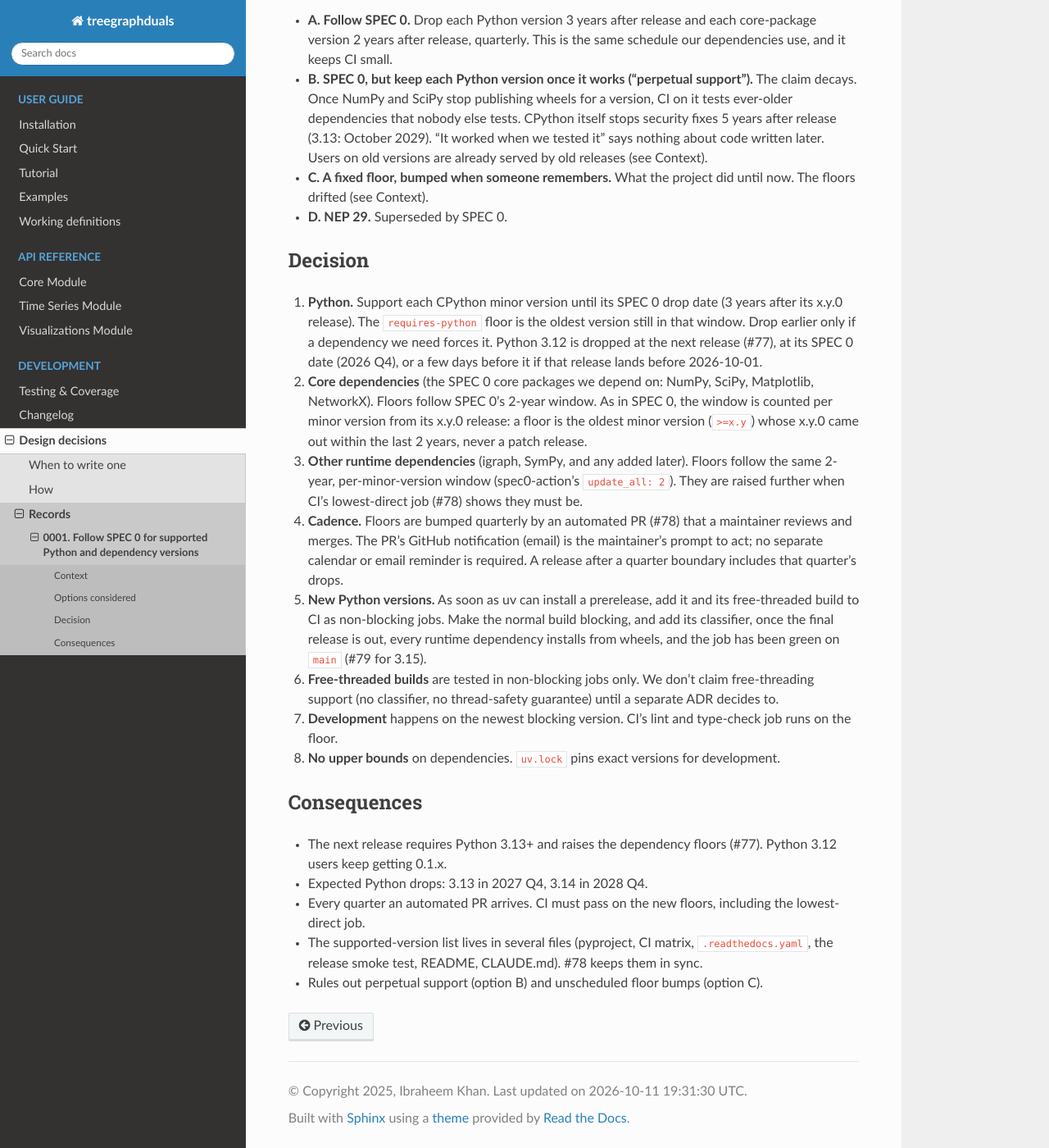
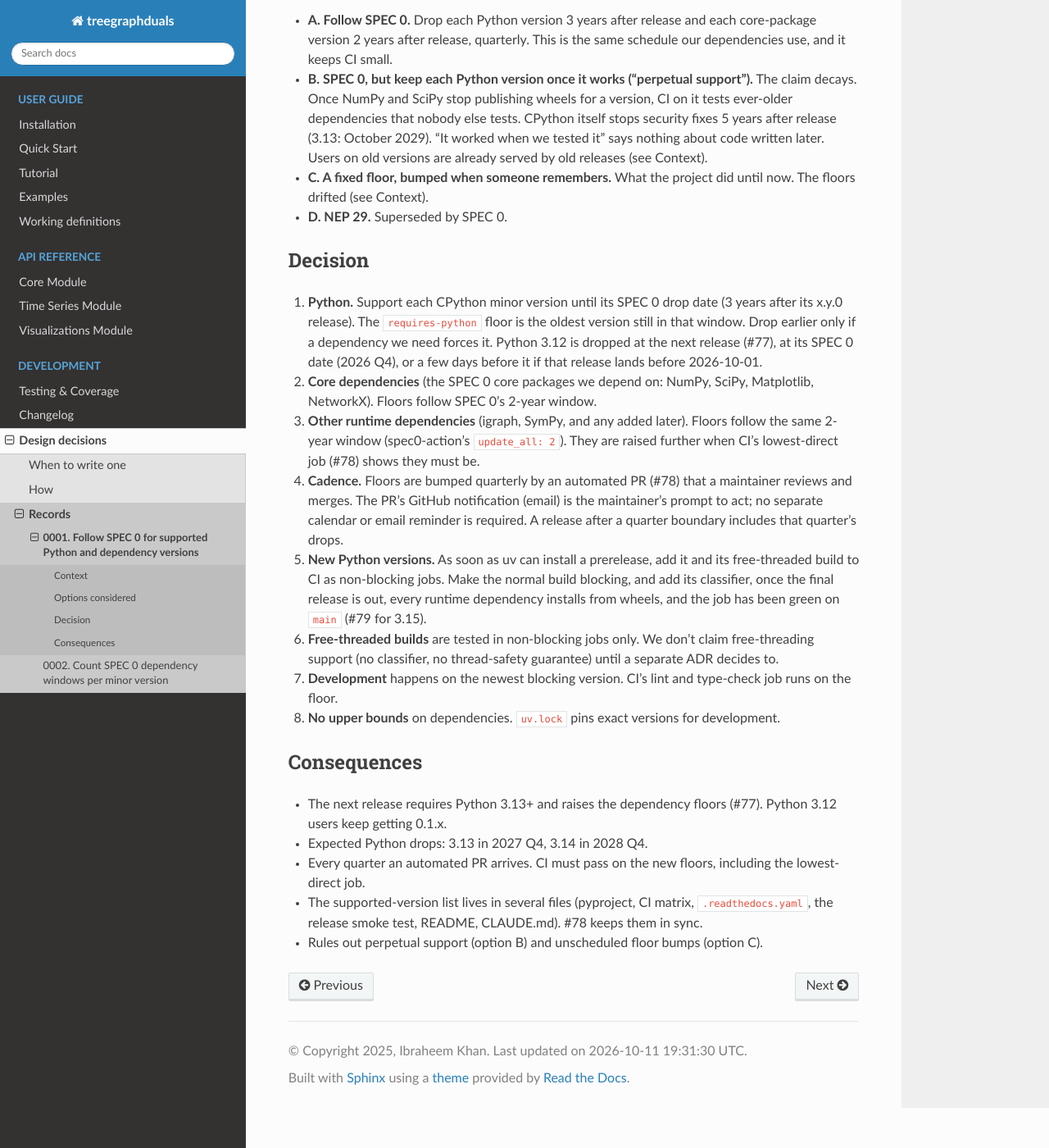
Before and after one commit to pikhan/treegraphduals, a Sphinx documentation site: the page built from docs/adr/0001-spec-0-support-policy.md, in a window 1280 px wide and 1400 px high, scrolled down 779 px. Shown: the whole window at 82% size. Built offline with Sphinx 7.4.7 and the Read the Docs theme 3.1.0, drawn with Linux system fonts in a browser that asks for light colours; pages that are not in the unit, such as notebooks, are missing from menus.

Commit message:
Record the per-minor SPEC 0 window as ADR 0002 instead of editing ADR 0001 (#77)
Accepted ADRs are never edited in place (docs/adr/README.md). Restore
0001 and put the per-minor-version floor rule in a new ADR.

```diff
--- a/docs/adr/0001-spec-0-support-policy.md
+++ b/docs/adr/0001-spec-0-support-policy.md
@@ -49,13 +49,9 @@
    date (2026 Q4), or a few days before it if that release lands before
    2026-10-01.
 2. **Core dependencies** (the SPEC 0 core packages we depend on: NumPy, SciPy,
-   Matplotlib, NetworkX). Floors follow SPEC 0's 2-year window. As in SPEC 0,
-   the window is counted per minor version from its x.y.0 release: a floor is
-   the oldest minor version (`>=x.y`) whose x.y.0 came out within the last 2
-   years, never a patch release.
+   Matplotlib, NetworkX). Floors follow SPEC 0's 2-year window.
 3. **Other runtime dependencies** (igraph, SymPy, and any added later). Floors
-   follow the same 2-year, per-minor-version window (spec0-action's
-   `update_all: 2`). They are
+   follow the same 2-year window (spec0-action's `update_all: 2`). They are
    raised further when CI's lowest-direct job (#78) shows they must be.
 4. **Cadence.** Floors are bumped quarterly by an automated PR (#78) that a
    maintainer reviews and merges. The PR's GitHub notification (email) is the
```
Also changed, not shown: docs/adr/0002-spec-0-windows-per-minor-version.md (added, +46 -0 lines).
